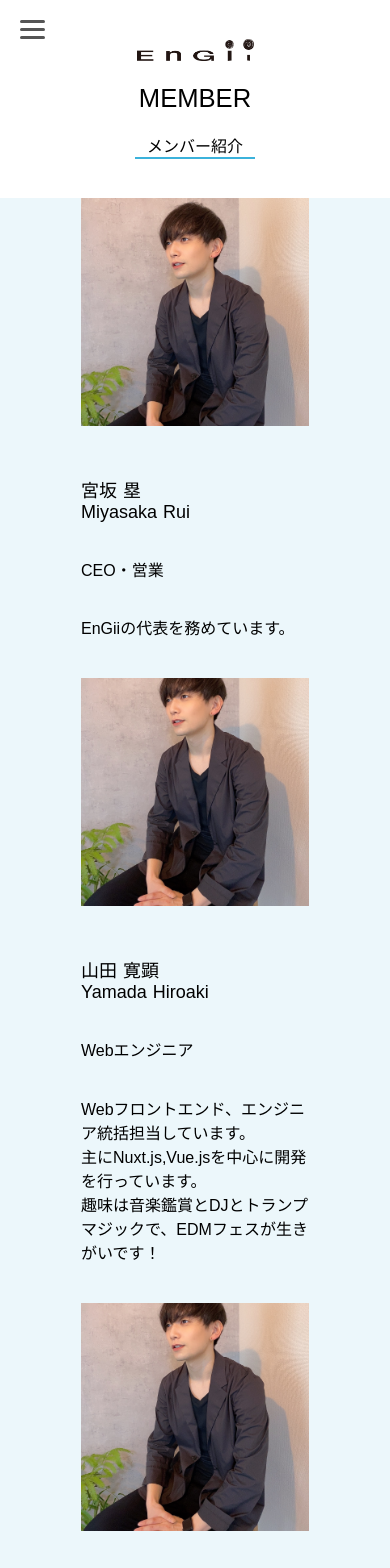
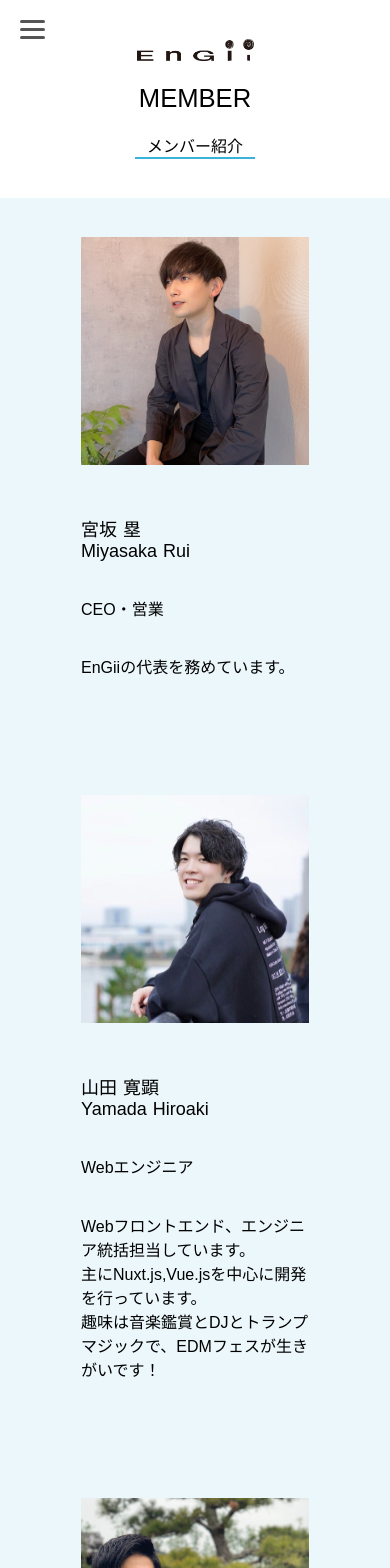
Before and after one commit to reiji-0720/EnGii-HP-recreate, a Nuxt app: page /member in a window 390 px wide. Shown: the top 1568 px of the page. Built offline with nearby package versions, Linux system fonts and the light colour scheme.

Commit message:
member完成

```diff
--- a/components/memberIntroduction.vue
+++ b/components/memberIntroduction.vue
@@ -195,11 +195,44 @@
     margin: 7% 5%;
   }
 
-  .memberImgRui,
-  .memberImgHiroaki,
-  .memberImgMasato,
-  .memberImgShun,
-  .memberImgReiji,
+  .memberImgRui {
+    background-image: url("~@/assets/miyasakaRui.JPG");
+    background-size: cover;
+    background-position: right 40% bottom 40%;
+    height: 225px;
+    width: 225px;
+  }
+
+  .memberImgHiroaki {
+    background-image: url("~@/assets/yamadaHiroaki.jpg");
+    background-size: cover;
+    background-position: right 10% bottom 10%;
+   height: 225px;
+    width: 225px;
+  }
+
+  .memberImgMasato {
+    background-image: url("~@/assets/tanakaMasato.jpg");
+    background-size: cover;
+    background-position: right 10% bottom 10%;
+    height: 225px;
+    width: 225px;
+  }
+
+  .memberImgShun {
+    background-image: url("~@/assets/miyasakaRui.JPG");
+    background-size: cover;
+    height: 225px;
+    width: 225px;
+  }
+
+  .memberImgReiji {
+    background-image: url("~@/assets/shinozakiReiji.JPG");
+    background-size: cover;
+   height: 225px;
+    width: 225px;
+  }
+
   .memberImgKazutomo {
     background-image: url("~@/assets/miyasakaRui.JPG");
     background-size: cover;
@@ -213,11 +246,44 @@
     margin: 7% 5%;
   }
 
-  .memberImgRui,
-  .memberImgHiroaki,
-  .memberImgMasato,
-  .memberImgShun,
-  .memberImgReiji,
+  .memberImgRui {
+    background-image: url("~@/assets/miyasakaRui.JPG");
+    background-size: cover;
+    background-position: right 40% bottom 40%;
+    height: 195px;
+    width: 195px;
+  }
+
+  .memberImgHiroaki {
+    background-image: url("~@/assets/yamadaHiroaki.jpg");
+    background-size: cover;
+    background-position: right 10% bottom 10%;
+   height: 195px;
+    width: 195px;
+  }
+
+  .memberImgMasato {
+    background-image: url("~@/assets/tanakaMasato.jpg");
+    background-size: cover;
+    background-position: right 10% bottom 10%;
+    height: 195px;
+    width: 195px;
+  }
+
+  .memberImgShun {
+    background-image: url("~@/assets/miyasakaRui.JPG");
+    background-size: cover;
+    height: 195px;
+    width: 195px;
+  }
+
+  .memberImgReiji {
+    background-image: url("~@/assets/shinozakiReiji.JPG");
+    background-size: cover;
+    height: 195px;
+    width: 195px;
+  }
+
   .memberImgKazutomo {
     background-image: url("~@/assets/miyasakaRui.JPG");
     background-size: cover;
@@ -232,11 +298,44 @@
     margin: 7% 5%;
   }
 
-  .memberImgRui,
-  .memberImgHiroaki,
-  .memberImgMasato,
-  .memberImgShun,
-  .memberImgReiji,
+  .memberImgRui {
+    background-image: url("~@/assets/miyasakaRui.JPG");
+    background-size: cover;
+    background-position: right 40% bottom 40%;
+    height: 168px;
+    width: 168px;
+  }
+
+  .memberImgHiroaki {
+    background-image: url("~@/assets/yamadaHiroaki.jpg");
+    background-size: cover;
+    background-position: right 10% bottom 10%;
+   height: 168px;
+    width: 168px;
+  }
+
+  .memberImgMasato {
+    background-image: url("~@/assets/tanakaMasato.jpg");
+    background-size: cover;
+    background-position: right 10% bottom 10%;
+    height: 168px;
+    width: 168px;
+  }
+
+  .memberImgShun {
+    background-image: url("~@/assets/miyasakaRui.JPG");
+    background-size: cover;
+    height: 168px;
+    width: 168px;
+  }
+
+  .memberImgReiji {
+    background-image: url("~@/assets/shinozakiReiji.JPG");
+    background-size: cover;
+    height: 168px;
+    width: 168px;
+  }
+
   .memberImgKazutomo {
     background-image: url("~@/assets/miyasakaRui.JPG");
     background-size: cover;
@@ -258,15 +357,49 @@
     display: block;
   }
   .memberIntroductionFrame {
-   margin: 7% 5%;
+    margin: 10% auto 0 auto;
+    padding: 10% 0;
     width: 400px;
   }
 
-  .memberImgRui,
-  .memberImgHiroaki,
-  .memberImgMasato,
-  .memberImgShun,
-  .memberImgReiji,
+  .memberImgRui {
+    background-image: url("~@/assets/miyasakaRui.JPG");
+    background-size: cover;
+    background-position: right 40% bottom 40%;
+    height: 400px;
+    width: 400px;
+  }
+
+  .memberImgHiroaki {
+    background-image: url("~@/assets/yamadaHiroaki.jpg");
+    background-size: cover;
+    background-position: right 10% bottom 10%;
+   height: 400px;
+    width: 400px;
+  }
+
+  .memberImgMasato {
+    background-image: url("~@/assets/tanakaMasato.jpg");
+    background-size: cover;
+    background-position: right 10% bottom 10%;
+    height: 400px;
+    width: 400px;
+  }
+
+  .memberImgShun {
+    background-image: url("~@/assets/miyasakaRui.JPG");
+    background-size: cover;
+    height: 400px;
+    width: 400px;
+  }
+
+  .memberImgReiji {
+    background-image: url("~@/assets/shinozakiReiji.JPG");
+    background-size: cover;
+    height: 400px;
+    width: 400px;
+  }
+
   .memberImgKazutomo {
     background-image: url("~@/assets/miyasakaRui.JPG");
     background-size: cover;
@@ -292,11 +425,44 @@
     width: 285px;
   }
 
-  .memberImgRui,
-  .memberImgHiroaki,
-  .memberImgMasato,
-  .memberImgShun,
-  .memberImgReiji,
+  .memberImgRui {
+    background-image: url("~@/assets/miyasakaRui.JPG");
+    background-size: cover;
+    background-position: right 40% bottom 40%;
+    height: 285px;
+    width: 285px;
+  }
+
+  .memberImgHiroaki {
+    background-image: url("~@/assets/yamadaHiroaki.jpg");
+    background-size: cover;
+    background-position: right 10% bottom 10%;
+   height: 285px;
+    width: 285px;
+  }
+
+  .memberImgMasato {
+    background-image: url("~@/assets/tanakaMasato.jpg");
+    background-size: cover;
+    background-position: right 10% bottom 10%;
+    height: 285px;
+    width: 285px;
+  }
+
+  .memberImgShun {
+    background-image: url("~@/assets/miyasakaRui.JPG");
+    background-size: cover;
+    height: 285px;
+    width: 285px;
+  }
+
+  .memberImgReiji {
+    background-image: url("~@/assets/shinozakiReiji.JPG");
+    background-size: cover;
+    height: 285px;
+    width: 285px;
+  }
+
   .memberImgKazutomo {
     background-image: url("~@/assets/miyasakaRui.JPG");
     background-size: cover;
@@ -321,11 +487,44 @@
     width: 228px;
   }
 
-  .memberImgRui,
-  .memberImgHiroaki,
-  .memberImgMasato,
-  .memberImgShun,
-  .memberImgReiji,
+  .memberImgRui {
+    background-image: url("~@/assets/miyasakaRui.JPG");
+    background-size: cover;
+    background-position: right 40% bottom 40%;
+    height: 228px;
+    width: 228px;
+  }
+
+  .memberImgHiroaki {
+    background-image: url("~@/assets/yamadaHiroaki.jpg");
+    background-size: cover;
+    background-position: right 10% bottom 10%;
+   height: 228px;
+    width: 228px;
+  }
+
+  .memberImgMasato {
+    background-image: url("~@/assets/tanakaMasato.jpg");
+    background-size: cover;
+    background-position: right 10% bottom 10%;
+    height: 228px;
+    width: 228px;
+  }
+
+  .memberImgShun {
+    background-image: url("~@/assets/miyasakaRui.JPG");
+    background-size: cover;
+   height: 228px;
+    width: 228px;
+  }
+
+  .memberImgReiji {
+    background-image: url("~@/assets/shinozakiReiji.JPG");
+    background-size: cover;
+    height: 228px;
+    width: 228px;
+  }
+
   .memberImgKazutomo {
     background-image: url("~@/assets/miyasakaRui.JPG");
     background-size: cover;
```
